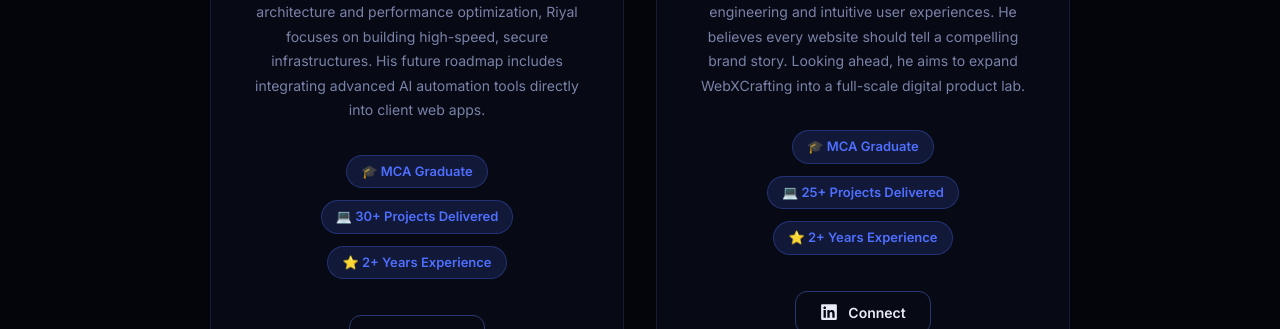
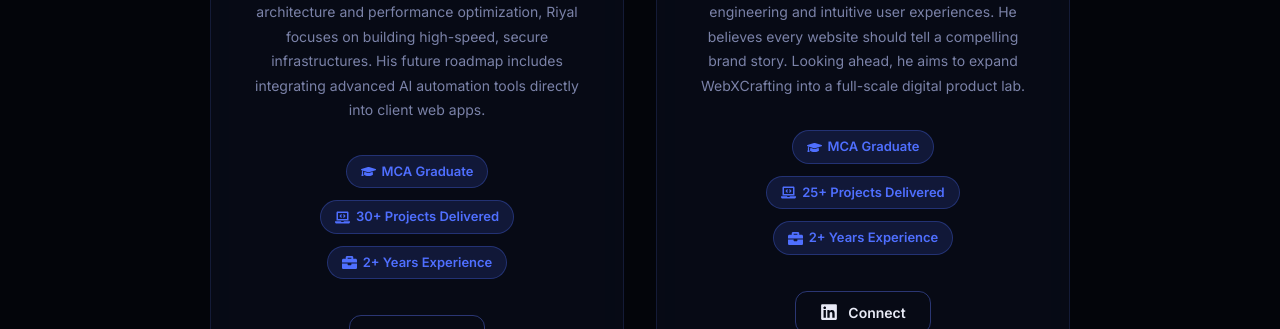
Before and after one commit to webxcrafting07/webxcrafting, a Next.js app: page /about in a window 1280 px wide. Shown: the part 2080-2409 px from the top of the page. Built offline with nearby package versions, Linux system fonts and the light colour scheme.

Commit message:
style: replace emojis with professional vector icons in Founders section

```diff
--- a/app/about/AboutClient.tsx
+++ b/app/about/AboutClient.tsx
@@ -4,7 +4,7 @@ import Navbar from '@/components/Navbar'
 import Footer from '@/components/Footer'
 import DotBackground from '@/components/DotBackground'
 import WhatsAppButton from '@/components/WhatsAppButton'
-import { FaBolt, FaPalette, FaDollarSign, FaLock, FaPhone, FaRocket, FaLinkedin } from 'react-icons/fa'
+import { FaBolt, FaPalette, FaDollarSign, FaLock, FaPhone, FaRocket, FaLinkedin, FaGraduationCap, FaLaptopCode, FaBriefcase } from 'react-icons/fa'
 
 const FadeUp = ({ children, delay = 0 }: any) => (
   <motion.div
@@ -202,9 +202,15 @@ export default function AboutClient() {
                   </div>
 
                   <div style={{ display: 'flex', flexDirection: 'column', gap: 12, marginBottom: 36, alignItems: 'center' }}>
-                    <span className="tag" style={{ fontSize: 13, padding: '6px 14px', width: 'fit-content' }}>🎓 {member.education}</span>
-                    <span className="tag" style={{ fontSize: 13, padding: '6px 14px', width: 'fit-content' }}>💻 {member.projects}</span>
-                    <span className="tag" style={{ fontSize: 13, padding: '6px 14px', width: 'fit-content' }}>⭐ {member.experience}</span>
+                    <span className="tag" style={{ fontSize: 13, padding: '6px 14px', width: 'fit-content', display: 'flex', alignItems: 'center', gap: 6 }}>
+                      <FaGraduationCap size={15} /> {member.education}
+                    </span>
+                    <span className="tag" style={{ fontSize: 13, padding: '6px 14px', width: 'fit-content', display: 'flex', alignItems: 'center', gap: 6 }}>
+                      <FaLaptopCode size={15} /> {member.projects}
+                    </span>
+                    <span className="tag" style={{ fontSize: 13, padding: '6px 14px', width: 'fit-content', display: 'flex', alignItems: 'center', gap: 6 }}>
+                      <FaBriefcase size={15} /> {member.experience}
+                    </span>
                   </div>
 
                   <a
```
